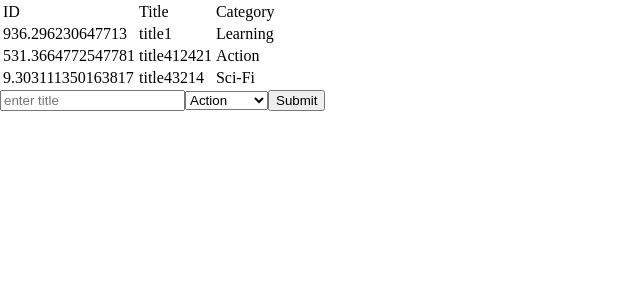
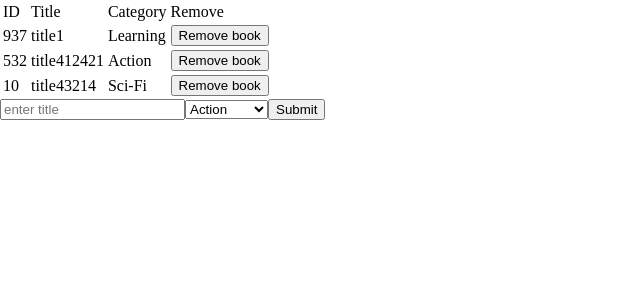
Before and after one commit to MarkoNS1990/bookstore, a React (Create React App) app: page / in a window 1280 px wide. Shown: the top 300 px of the page, without its empty margins (0-640 px from the left). Built offline with nearby package versions, Linux system fonts and the light colour scheme.

Commit message:
Connect REMOVEBOOK action to the components

```diff
--- a/src/components/Book.js
+++ b/src/components/Book.js
@@ -1,22 +1,25 @@
-import React from 'react';
 import PropTypes from 'prop-types';
 
-function Book({ book }) {
+function Book({ book, handleRemoveBook }) {
   const { id, title, category } = book;
   return (
     <tr>
       <td>{id}</td>
       <td>{title}</td>
       <td>{category}</td>
+      <td><button type="button" onClick={handleRemoveBook}>Remove book</button></td>
     </tr>
   );
 }
 
 Book.propTypes = {
-  book: PropTypes.InstanceOf(Object).isRequired,
-  id: PropTypes.number.isRequired,
-  title: PropTypes.string.isRequired,
-  category: PropTypes.string.isRequired,
+  book: PropTypes.shape({
+    id: PropTypes.number.isRequired,
+    title: PropTypes.string.isRequired,
+    category: PropTypes.string.isRequired,
+
+  }).isRequired,
+  handleRemoveBook: PropTypes.func.isRequired,
 };
 
 export default Book;
--- a/src/components/BooksForm.js
+++ b/src/components/BooksForm.js
@@ -1,18 +1,15 @@
-import React, { useState, useEffect } from 'react';
+import React, { useState } from 'react';
 import { useDispatch } from 'react-redux';
 
 function BooksForm() {
   const dispatch = useDispatch();
   const [title, setTitle] = useState('');
   const [category, setCategory] = useState('Action');
-  useEffect(() => {
-    console.log(category);
-  }, [category]);
+
   const categories = ['Action', 'Biography', 'History', 'Horror', 'Kids', 'Learning', 'Sci-Fi'];
 
   const handleInputChange = (e) => {
     setTitle(e.target.value);
-    console.log(title);
   };
 
   const handleSelectChange = (e) => {
@@ -21,9 +18,9 @@ function BooksForm() {
 
   const onFormSubmit = (e) => {
     e.preventDefault();
-    const book = { id: Math.random() * 1000, title, category };
+    const book = { id: Math.ceil(Math.random() * 1000), title, category };
     dispatch({ type: 'CREATE_BOOK', book });
-    setCategory('');
+    setCategory('Action');
     setTitle('');
   };
 
--- a/src/components/BooksList.js
+++ b/src/components/BooksList.js
@@ -1,8 +1,13 @@
 import React from 'react';
-import { useSelector } from 'react-redux';
+import { useSelector, useDispatch } from 'react-redux';
+import Book from './Book';
 
 function BooksList() {
   const books = useSelector((state) => state);
+  const dispatch = useDispatch();
+  const handleRemoveBook = (book) => {
+    dispatch({ type: 'REMOVE_BOOK', book });
+  };
   return (
     <table>
       <thead>
@@ -10,15 +15,12 @@ function BooksList() {
           <td>ID</td>
           <td>Title</td>
           <td>Category</td>
+          <td>Remove</td>
         </tr>
       </thead>
       <tbody>
         {books.map((book) => (
-          <tr key={book.id}>
-            <td>{book.id}</td>
-            <td>{book.title}</td>
-            <td>{book.category}</td>
-          </tr>
+          <Book key={book.id} book={book} handleRemoveBook={() => handleRemoveBook(book)} />
         ))}
       </tbody>
 
--- a/src/index.js
+++ b/src/index.js
@@ -5,8 +5,9 @@ import { Provider } from 'react-redux';
 import App from './components/App';
 import booksReducer from './reducers/books';
 
-const initialState = [{ id: Math.random() * 1000, title: 'title1', category: 'Learning' }, { id: Math.random() * 1000, title: 'title412421', category: 'Action' },
-  { id: Math.random() * 1000, title: 'title43214', category: 'Sci-Fi' }];
+const initialState = [{ id: Math.ceil(Math.random() * 1000), title: 'title1', category: 'Learning' },
+  { id: Math.ceil(Math.random() * 1000), title: 'title412421', category: 'Action' },
+  { id: Math.ceil(Math.random() * 1000), title: 'title43214', category: 'Sci-Fi' }];
 const store = createStore(booksReducer, initialState);
 
 ReactDOM.render(
```
